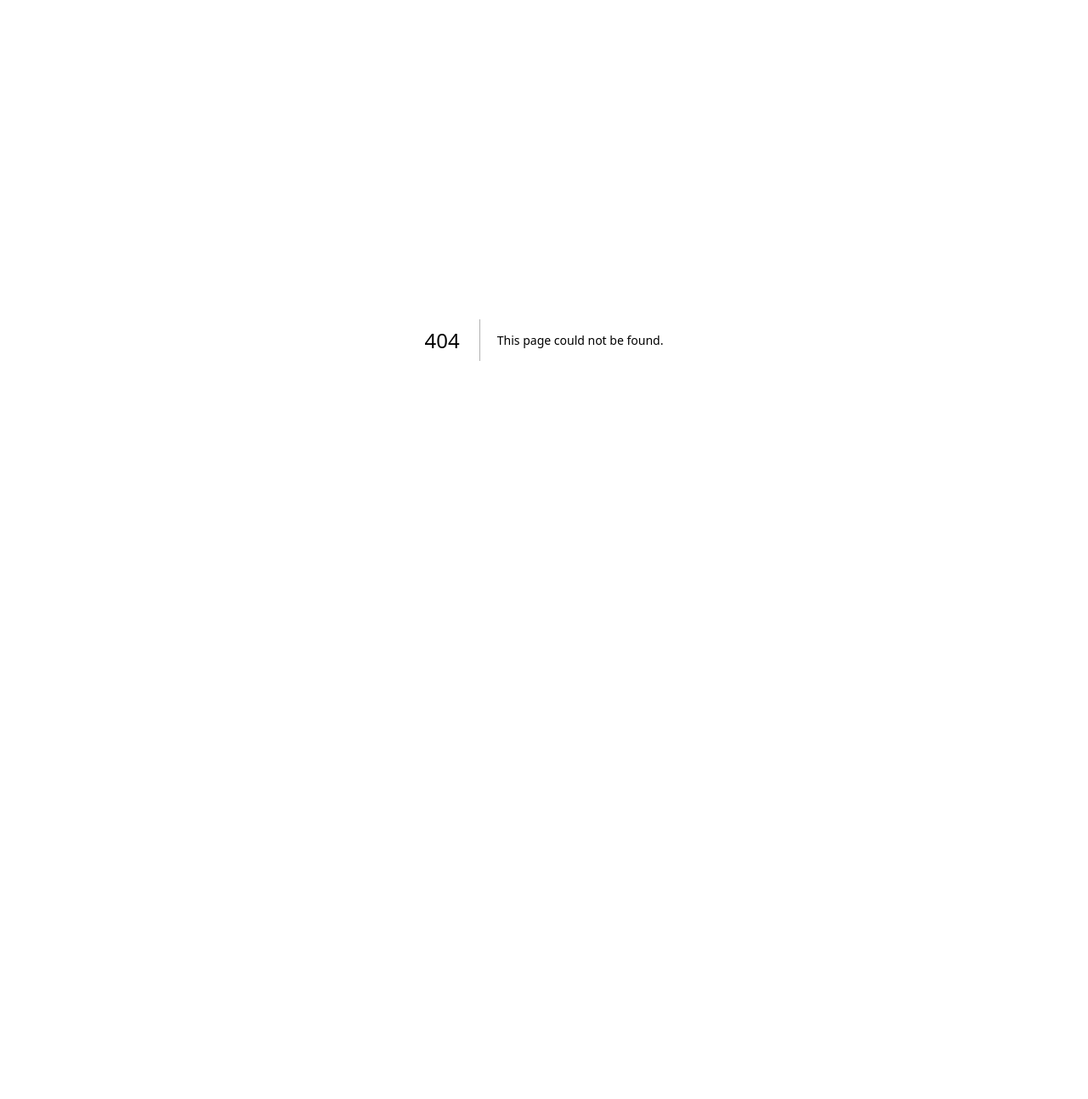
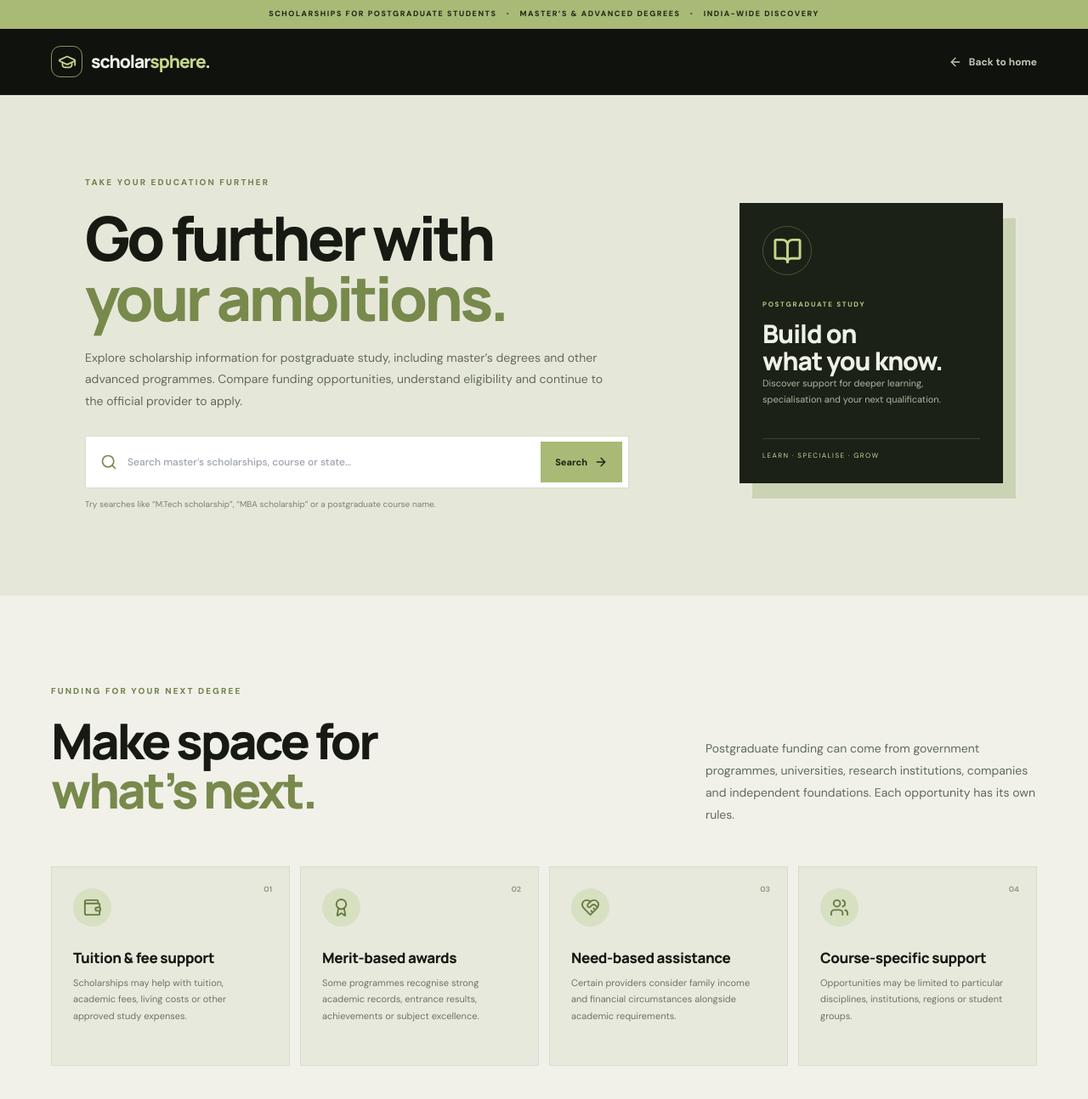
Before and after one commit to RISHITHADASARI18/Scholarsphere, a Next.js app: page /postgraduate in a window 1280 px wide. Before the commit this address had no page. Shown: the top 1294 px of the page at 85% size. Before the commit the page ends 800 px from the top, so only its background shows below. Built offline with nearby package versions, Linux system fonts and the light colour scheme.

Commit message:
feat: add postgraduate scholarships page

```diff
--- /dev/null
+++ b/app/postgraduate/page.tsx
@@ -0,0 +1,47 @@
+import Link from "next/link";
+import { ArrowLeft, ArrowRight, BookOpen, GraduationCap, Landmark, HeartHandshake, Search, ShieldCheck, Wallet, Award, Users } from "lucide-react";
+
+const supportTypes = [
+  { icon: Wallet, title: "Tuition & fee support", text: "Scholarships may help with tuition, academic fees, living costs or other approved study expenses." },
+  { icon: Award, title: "Merit-based awards", text: "Some programmes recognise strong academic records, entrance results, achievements or subject excellence." },
+  { icon: HeartHandshake, title: "Need-based assistance", text: "Certain providers consider family income and financial circumstances alongside academic requirements." },
+  { icon: Users, title: "Course-specific support", text: "Opportunities may be limited to particular disciplines, institutions, regions or student groups." },
+];
+const checklist = ["Admission or enrolment in an eligible postgraduate programme","Bachelor’s degree marks, CGPA or entrance examination results","Course, institution and study-mode requirements","Family income, residence or category criteria, where applicable","Funding coverage, renewal rules, deadlines and required documents"];
+
+export default function PostgraduatePage() {
+  return <main className="school-page">
+    <div className="school-announcement">SCHOLARSHIPS FOR POSTGRADUATE STUDENTS <span>•</span> MASTER’S &amp; ADVANCED DEGREES <span>•</span> INDIA-WIDE DISCOVERY</div>
+    <header className="school-nav">
+      <Link href="/" className="brand"><span className="brand-mark"><GraduationCap size={22}/></span><span>scholar<span className="brand-accent">sphere</span><i>.</i></span></Link>
+      <Link href="/" className="school-back"><ArrowLeft size={16}/> Back to home</Link>
+    </header>
+    <section className="school-hero">
+      <div className="school-hero-inner">
+        <div className="eyebrow dark-eyebrow">TAKE YOUR EDUCATION FURTHER</div>
+        <h1>Go further with<br/><em>your ambitions.</em></h1>
+        <p>Explore scholarship information for postgraduate study, including master’s degrees and other advanced programmes. Compare funding opportunities, understand eligibility and continue to the official provider to apply.</p>
+        <form className="school-search" action="/scholarships" method="get"><Search size={20}/><input type="search" name="q" placeholder="Search master’s scholarships, course or state…" aria-label="Search postgraduate scholarships"/><input type="hidden" name="level" value="Postgraduate"/><button type="submit">Search <ArrowRight size={16}/></button></form>
+        <div className="school-search-note">Try searches like “M.Tech scholarship”, “MBA scholarship” or a postgraduate course name.</div>
+      </div>
+      <div className="school-hero-aside"><div className="school-aside-icon"><BookOpen size={35}/></div><span>POSTGRADUATE STUDY</span><strong>Build on<br/>what you know.</strong><p>Discover support for deeper learning, specialisation and your next qualification.</p><div className="school-aside-rule"></div><small>LEARN · SPECIALISE · GROW</small></div>
+    </section>
+    <section className="school-content">
+      <div className="school-section-heading"><div><div className="eyebrow dark-eyebrow">FUNDING FOR YOUR NEXT DEGREE</div><h2>Make space for<br/><em>what’s next.</em></h2></div><p>Postgraduate funding can come from government programmes, universities, research institutions, companies and independent foundations. Each opportunity has its own rules.</p></div>
+      <div className="school-support-grid">{supportTypes.map(({icon:Icon,title,text},i)=><article className="school-support-card" key={title}><span className="school-card-number">0{i+1}</span><span className="school-support-icon"><Icon size={23}/></span><h3>{title}</h3><p>{text}</p></article>)}</div>
+    </section>
+    <section className="school-source-section"><div className="school-source-inner"><div className="eyebrow">WHERE TO LOOK</div><h2>Explore trusted<br/><em>funding sources.</em></h2><p>Check official government scholarship portals, university financial-aid pages, recognised foundations and programme-specific funding announcements. Confirm that the opportunity supports your exact degree and institution.</p><div className="school-source-points">
+      <div><Landmark size={20}/><span><b>Government programmes</b><small>Review current central and state schemes and their official notifications.</small></span></div>
+      <div><GraduationCap size={20}/><span><b>Universities &amp; institutions</b><small>Check institutional scholarships, fee waivers and department funding.</small></span></div>
+      <div><ShieldCheck size={20}/><span><b>Verify the details</b><small>Use the original provider website to confirm benefits, eligibility and dates.</small></span></div>
+    </div></div></section>
+    <section className="school-check-section"><div className="eyebrow dark-eyebrow">BEFORE YOU APPLY</div><h2>Check the details<br/><em>that matter.</em></h2><p className="school-check-lede">Eligibility varies by programme. Use this checklist to understand what to verify before applying.</p>
+      <div className="school-checklist">{checklist.map((item,i)=><div className="school-check-item" key={item}><span>0{i+1}</span><p>{item}</p></div>)}</div>
+      <div className="school-disclaimer"><ShieldCheck size={19}/><p>ScholarSphere is a scholarship discovery and information platform. Applications are completed on the provider’s official website. We do not collect documents or guarantee eligibility or selection.</p></div>
+    </section>
+    <section className="school-cta"><div className="eyebrow">YOUR NEXT DEGREE STARTS HERE</div><h2>Find support for<br/><span>your next chapter.</span></h2><p>Search postgraduate scholarship information and verify every detail with its official provider.</p>
+      <form className="school-search school-search-cta" action="/scholarships" method="get"><Search size={19}/><input type="search" name="q" placeholder="Search postgraduate scholarships…" aria-label="Search postgraduate scholarships"/><input type="hidden" name="level" value="Postgraduate"/><button type="submit">Search <ArrowRight size={16}/></button></form>
+      <Link href="/" className="school-home-link"><ArrowLeft size={15}/> Back to ScholarSphere home</Link></section>
+    <footer className="school-footer"><Link href="/" className="brand"><span className="brand-mark"><GraduationCap size={20}/></span><span>scholar<span className="brand-accent">sphere</span><i>.</i></span></Link><span>© 2026 ScholarSphere · Scholarship discovery, not application processing.</span></footer>
+  </main>;
+}
```
